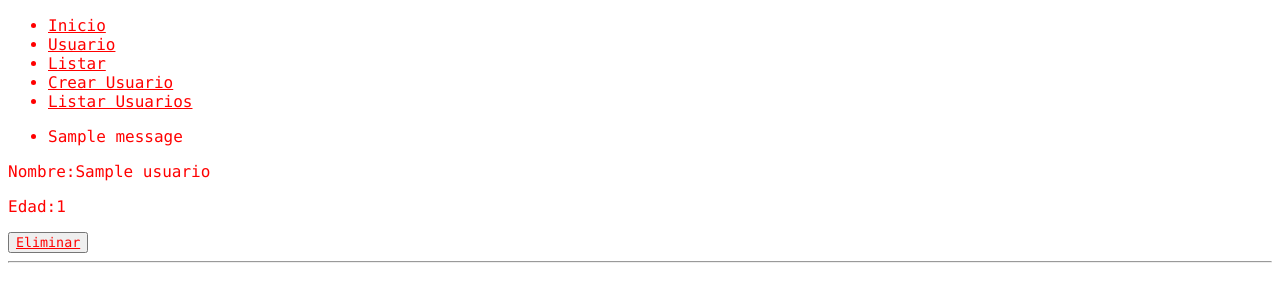
After one commit to crusto2009/python_flask_sqlite, a Flask app: page /api/listar_usuarios in a window 1280 px wide. The commit adds this page. Shown: the top 302 px of the page. Run offline with Flask 3, Linux system fonts and the light colour scheme; tables that the repository leaves empty hold one stand-in row (values such as "Sample post"); one stand-in notice (Sample message) is shown; some libraries are stand-ins or nearby versions.

Commit message:
UPDATE:separando logica

```diff
--- a/app.py
+++ b/app.py
@@ -1,26 +1,12 @@
 from flask import Flask, redirect, url_for, render_template, request
 from datetime import datetime
 from flask_mysqldb import MySQL
-import requests as apirest
-import sqlite3
-
-dbconexion  = sqlite3.connect("tiendadb.db",check_same_thread=False)
-
-dbcursor =dbconexion.cursor()
-
-dbcursor.execute("""CREATE TABLE IF NOT EXISTS usuario(
-                 idUsuario INT UNSINGED AUTO_INCREMENT PRIMARY KEY,
-                 nombre VARCHAR(10) not null,
-                 edad INT not null
-                 )""")
-
-dbconexion.commit()
-
-
+from routers import init_app
 
 app = Flask(__name__)
+app.secret_key ="#$#ASFSD"
 
-#conexion db
+#conexion dbconexion
 app.config['MYSQL_HOST'] = 'localhost'
 app.config['MYSQL_USER'] = 'localhost'
 app.config['MYSQL_PASSWORD'] = 'localhost'
@@ -35,51 +21,8 @@ def date_now():
         'now':datetime.now().utcnow()
     }
 
-@app.route('/')
-def hello_world():  # put application's code here
-    return render_template('index/index.html')
+init_app(app)
 
-@app.route('/usuario')
-@app.route('/usuario/<string:nombre>')
-@app.route('/usuario/<string:nombre>/<int:edad>')
-def usuariodashboard(nombre='Invitado',edad=1):  # put application's code here
-
-   if not edad=="" and not nombre=="":
-        #return f'Hello World! {nombre} edad  {edad}'
-        return render_template('usuario/usuario.html',nombre=nombre,edad=edad)
-        #f'Hello World! {nombre} edad  {edad}'
-   else:
-       #return f'Hello World! {nombre}'
-       return render_template('usuario/usuario.html', nombre=nombre)
-
-@app.route('/consulta')
-def consulta():
-
-    result = apirest.get('https://api.breakingbadquotes.xyz/v1/quotes').json()
-    print(result[0]['quote'])
-
-    return render_template('consulta/consulta.html',quote=result[0]['quote'],author=result[0]['author'])
-
-
-@app.route('/crear_usuario',methods=['POST','GET'])
-def crear_usuario():
-
-    if request.method == 'POST':
-        usuario_name = request.form['usuario_name']
-        edad_name = request.form['usuario_age']
-
-
-        query = "INSERT INTO usuario values(null,?,?)"
-        data = (usuario_name,edad_name)
-
-        dbcursor.execute(query,data)
-        dbconexion.commit()
-
-        dbconexion.close()
-
-        return redirect(url_for('usuariodashboard',nombre=usuario_name,edad=edad_name))
-    else:
-        return render_template('crear_usuario/form.html')
 
 if __name__ == '__main__':
     app.run(debug=True)
--- /dev/null
+++ b/dbconexion/__init__.py
@@ -0,0 +1 @@
+from .conexiondb import ConexionDB
--- /dev/null
+++ b/routers/main_routes.py
@@ -0,0 +1,73 @@
+from flask import Blueprint,render_template,redirect,url_for,request,flash
+import requests as apirest
+from dbconexion import ConexionDB
+
+main_bp = Blueprint('api',__name__)
+
+
+
+@main_bp.route('/')
+def hello_world():  # put application's code here
+    return render_template('index/index.html')
+
+
+@main_bp.route('/listar_usuarios')
+def listar_usuarios():
+    db = ConexionDB()
+
+    usuarios = db.dbcursor.execute("SELECT idUsuario,nombre,edad FROM usuario")
+
+    #db.execute_query()
+
+    usuarios = db.dbcursor.fetchall()
+    print("Usuarios",usuarios)
+
+    return render_template('usuario/listar_usuarios.html', usuarios=usuarios)
+
+
+@main_bp.route('/borrar_usuario/<string:id>')
+def borrar_usuario(id):
+
+    db = ConexionDB()
+    db.deleteUsuario(id)
+    flash("El usuario ha sido eliminado","success")
+    return redirect(url_for('api.listar_usuarios'))
+
+
+@main_bp.route('/usuario')
+@main_bp.route('/usuario/<string:nombre>')
+@main_bp.route('/usuario/<string:nombre>/<int:edad>')
+def usuariodashboard(nombre='Invitado',edad=1):  # put application's code here
+
+   if not edad=="" and not nombre=="":
+        #return f'Hello World! {nombre} edad  {edad}'
+        return render_template('usuario/usuario.html',nombre=nombre,edad=edad)
+        #f'Hello World! {nombre} edad  {edad}'
+   else:
+       #return f'Hello World! {nombre}'
+       return render_template('usuario/usuario.html', nombre=nombre)
+
+@main_bp.route('/consulta')
+def consulta():
+
+    result = apirest.get('https://api.breakingbadquotes.xyz/v1/quotes').json()
+    print(result[0]['quote'])
+
+    return render_template('consulta/consulta.html',quote=result[0]['quote'],author=result[0]['author'])
+
+
+@main_bp.route('/crear_usuario',methods=['POST','GET'])
+def crear_usuario():
+
+    if request.method == 'POST':
+        usuario_name = request.form['usuario_name']
+        edad_name = request.form['usuario_age']
+
+        db = ConexionDB()
+        db.save(usuario_name,edad_name)
+
+
+
+        return redirect(url_for('api.usuariodashboard',nombre=usuario_name,edad=edad_name))
+    else:
+        return render_template('/crear_usuario/form.html')
--- a/templates/crear_usuario/form.html
+++ b/templates/crear_usuario/form.html
@@ -5,7 +5,7 @@
     <title>Formulario</title>
 </head>
 <body>
-<form action="/crear_usuario" method="post">
+<form action="{{ url_for('api.crear_usuario') }}" method="post">
     <label for="usuario_name">Nombre usuario:</label>
     <input type="text" name="usuario_name">
     <label for="usuario_age">Edad usuario:</label>
--- a/templates/layout.html
+++ b/templates/layout.html
@@ -11,9 +11,11 @@
 </head>
 <body>
  <ul>
-        <li><a href="{{ url_for('hello_world') }}">Inicio</a></li>
-        <li><a href="{{ url_for('usuariodashboard') }}">Usuario</a></li>
-        <li><a href="{{ url_for('consulta') }}">Listar</a></li>
+        <li><a href="{{ url_for('api.hello_world') }}">Inicio</a></li>
+        <li><a href="{{ url_for('api.usuariodashboard') }}">Usuario</a></li>
+        <li><a href="{{ url_for('api.consulta') }}">Listar</a></li>
+        <li><a href="{{ url_for('api.crear_usuario') }}">Crear Usuario</a></li>
+        <li><a href="{{ url_for('api.listar_usuarios') }}">Listar Usuarios</a></li>
     </ul>
 <section>
     {% block content %}
--- /dev/null
+++ b/templates/usuario/listar_usuarios.html
@@ -0,0 +1,22 @@
+{% extends 'layout.html' %}
+{% block title %}
+    Usuario
+    {{ super() }}
+{% endblock %}
+{% block content %}
+    {% with messages = get_flashed_messages() %}
+  {% if messages %}
+    <ul class=flashes>
+    {% for message in messages %}
+      <li>{{ message }}</li>
+    {% endfor %}
+    </ul>
+  {% endif %}
+{% endwith %}
+    {% for usuario in usuarios %}
+        <p>Nombre:{{ usuario[1] }}</p>
+        <p>Edad:{{ usuario[2] }}</p>
+        <button><a href="{{ url_for('api.borrar_usuario',id=usuario[0]) }}">Eliminar</a></button>
+        <hr>
+    {% endfor %}
+{% endblock %}
```
Also changed, not shown: dbconexion/conexiondb.py (added, +55 -0 lines), routers/__init__.py (added, +9 -0 lines), tiendadb.db (deleted), 1 other file.
